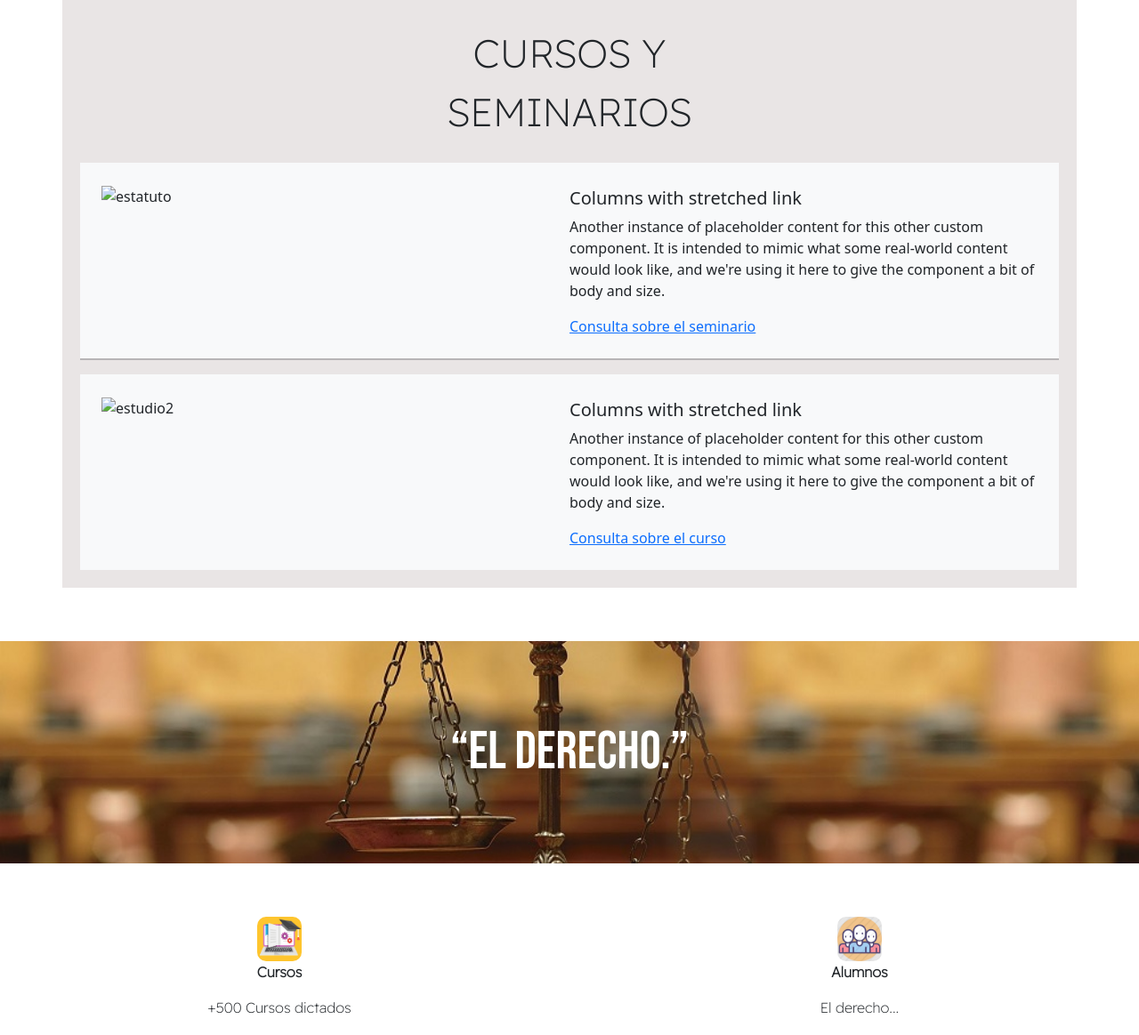
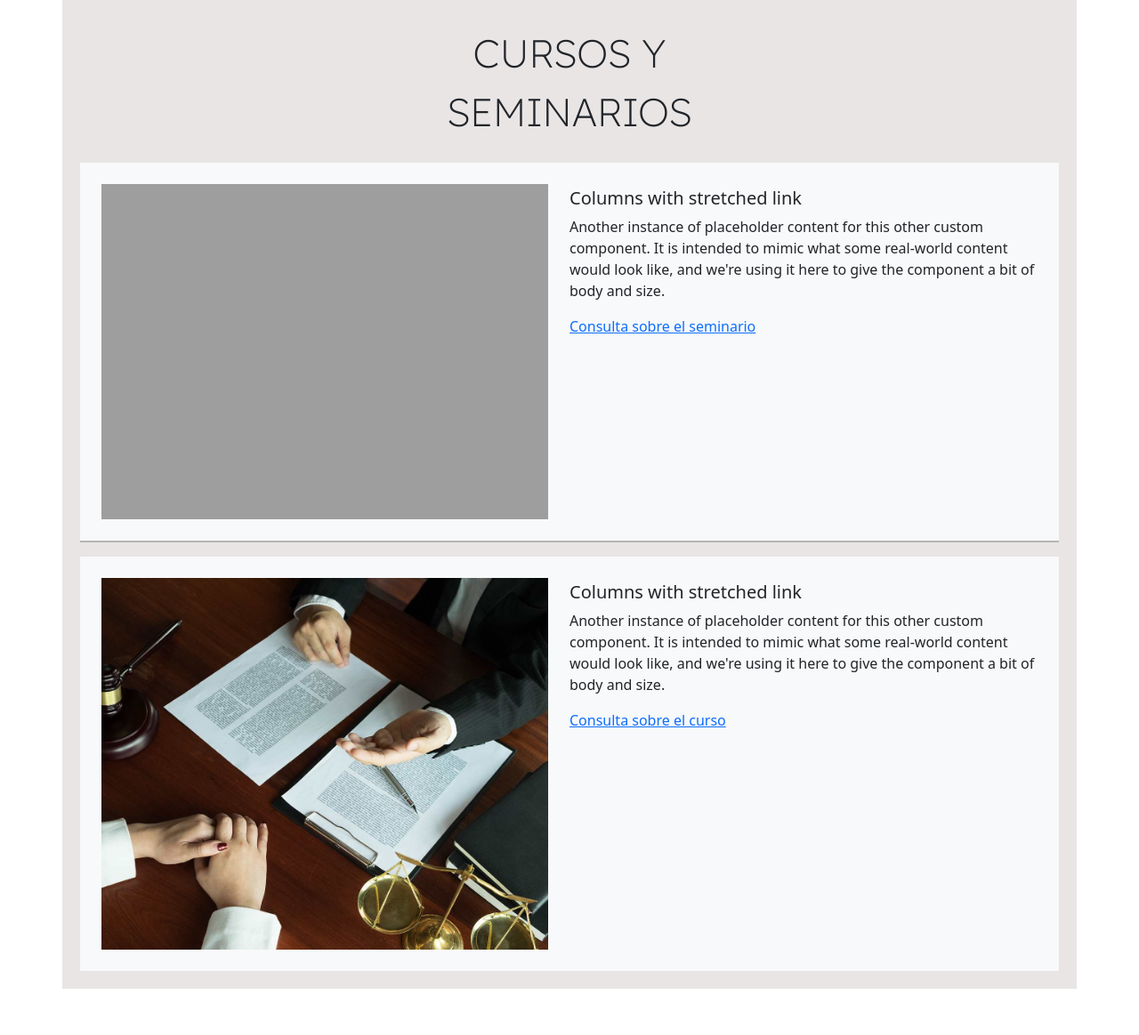
Before and after one commit to Mauriciocba/website.io, a plain HTML site: page index.html in a window 1280 px wide. Shown: the part 940-2104 px from the top of the page at 89% size. Drawn offline with nearby package versions, Linux system fonts and the light colour scheme; the site is published under a folder, as on GitHub Pages, so addresses that start at the root find nothing; a web font is replaced by a local one.

Commit message:
Update index.html

```diff
--- a/index.html
+++ b/index.html
@@ -53,7 +53,7 @@
 
       <div class="row g-0 bg-light position-relative">
         <div class="col-md-6 mb-md-0 p-md-4">
-          <img src="/img/estatuto.jpg" class="w-100" alt="estatuto">
+          <img src="img/estatuto.jpg" class="w-100" alt="estatuto">
         </div>
         <div class="col-md-6 p-4 ps-md-0">
           <h5 class="mt-1">Columns with stretched link</h5>
@@ -68,7 +68,7 @@
 
       <div class="row g-0 bg-light position-relative">
         <div class="col-md-6 mb-md-0 p-md-4">
-          <img src="/img/estudio2.jpg" class="w-100" alt="estudio2">
+          <img src="img/estudio2.jpg" class="w-100" alt="estudio2">
         </div>
         <div class="col-md-6 p-4 ps-md-0">
           <h5 class="mt-1">Columns with stretched link</h5>
```
